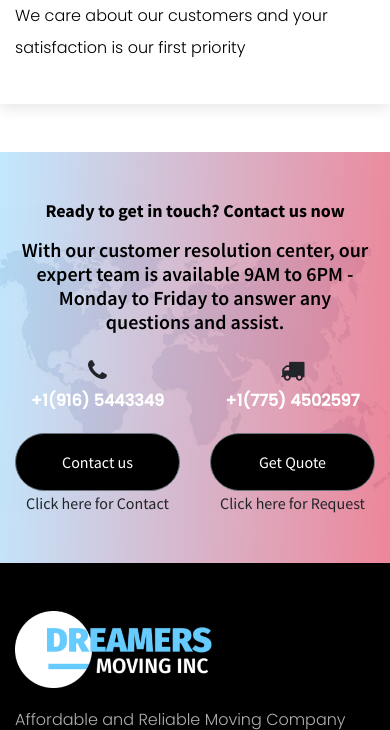
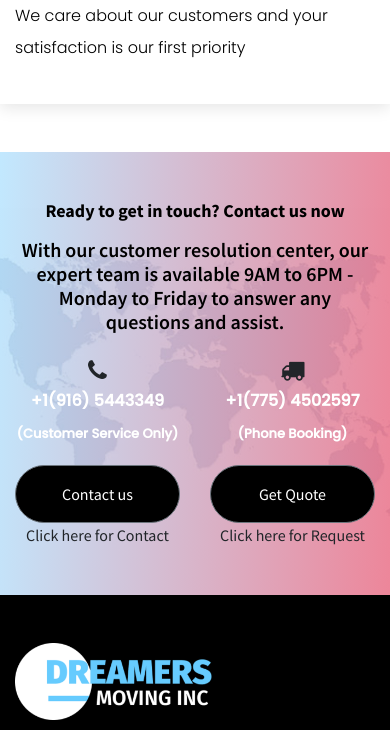
Before and after one commit to omoyolab/DreamersMoving, a Django app: page /dreamer/about/ in a window 390 px wide. Shown: the part 3993-4723 px from the top of the page. Run offline with Django 3.2, Linux system fonts and the light colour scheme; style sheets or scripts are compiled from the project's sources; parts of the project's set-up code (start-up, migrations or seed data) failed here and were passed over; some libraries are stand-ins or nearby versions.

```diff
--- a/templates/_base.html
+++ b/templates/_base.html
@@ -63,13 +63,13 @@
                     <div class="row justify-content-center mt-4">
                         <div class="col-6 col-md-4">
                             <i class="fa fa-phone display-2"></i>
-                            <p class="font-weight-bold text-white"> +1(916) 5443349</p>
+                            <p class="font-weight-bold text-white"> +1(916) 5443349 <br> <span style="font-size: small;">(Customer Service Only)</span> </p>
                             <a href="{% url 'contact' %}" class="btn btn-secondary w-100 d-block rounded-pill px-3 px-md-5 py-3">Contact us</a>
                             Click here for Contact
                         </div>
                         <div class="col-6 col-md-4">
                             <i class="fa fa-truck"></i>
-                            <p class="font-weight-bold text-white"> +1(775) 4502597</p>
+                            <p class="font-weight-bold text-white"> +1(775) 4502597 <br> <span style="font-size: small;">(Phone Booking)</span></p>
                             <a href="{% url 'quote' %}" class="btn btn-secondary d-block w-100 rounded-pill  px-3 px-md-5 py-3">Get Quote</a>
                             Click here for Request
                         </div>
```
